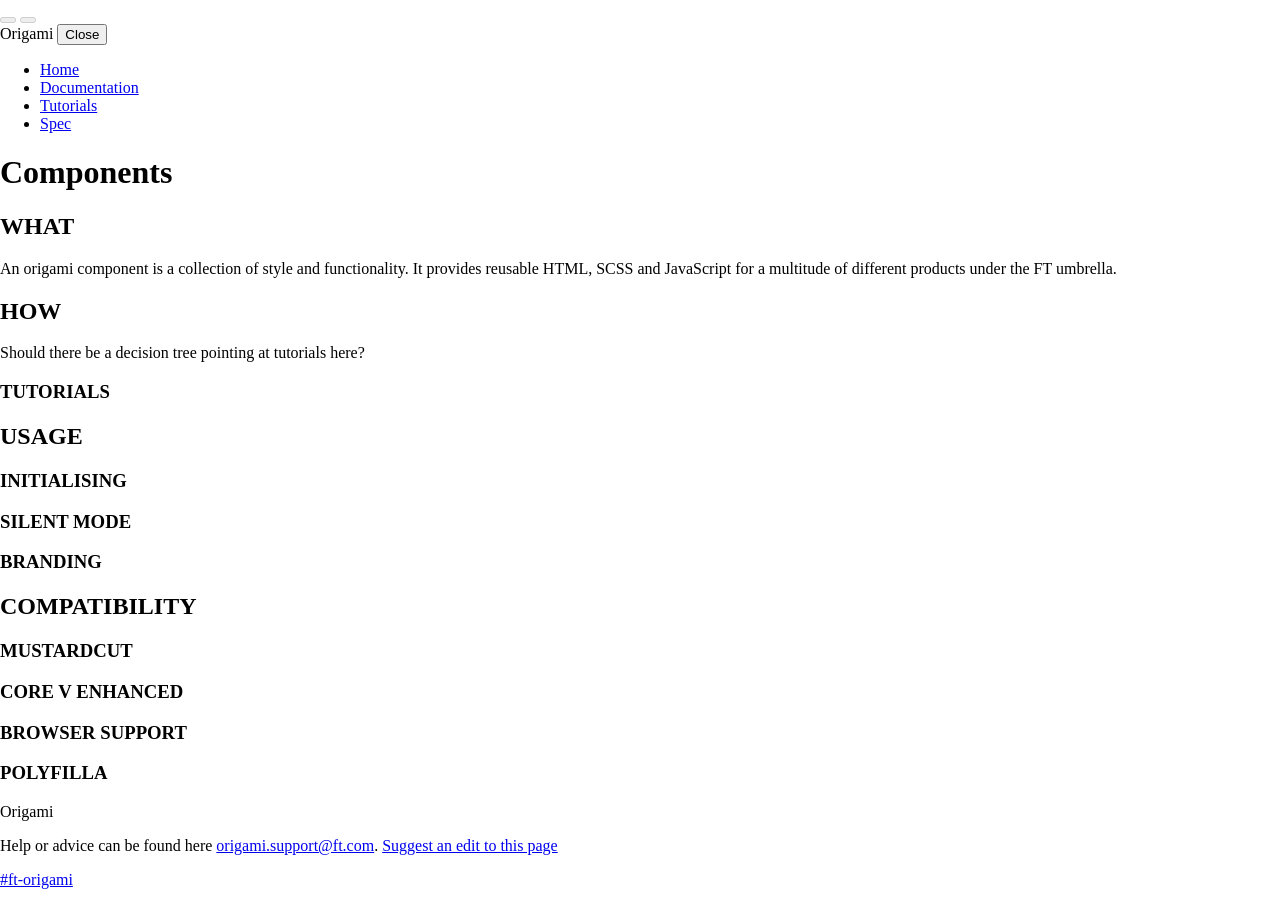
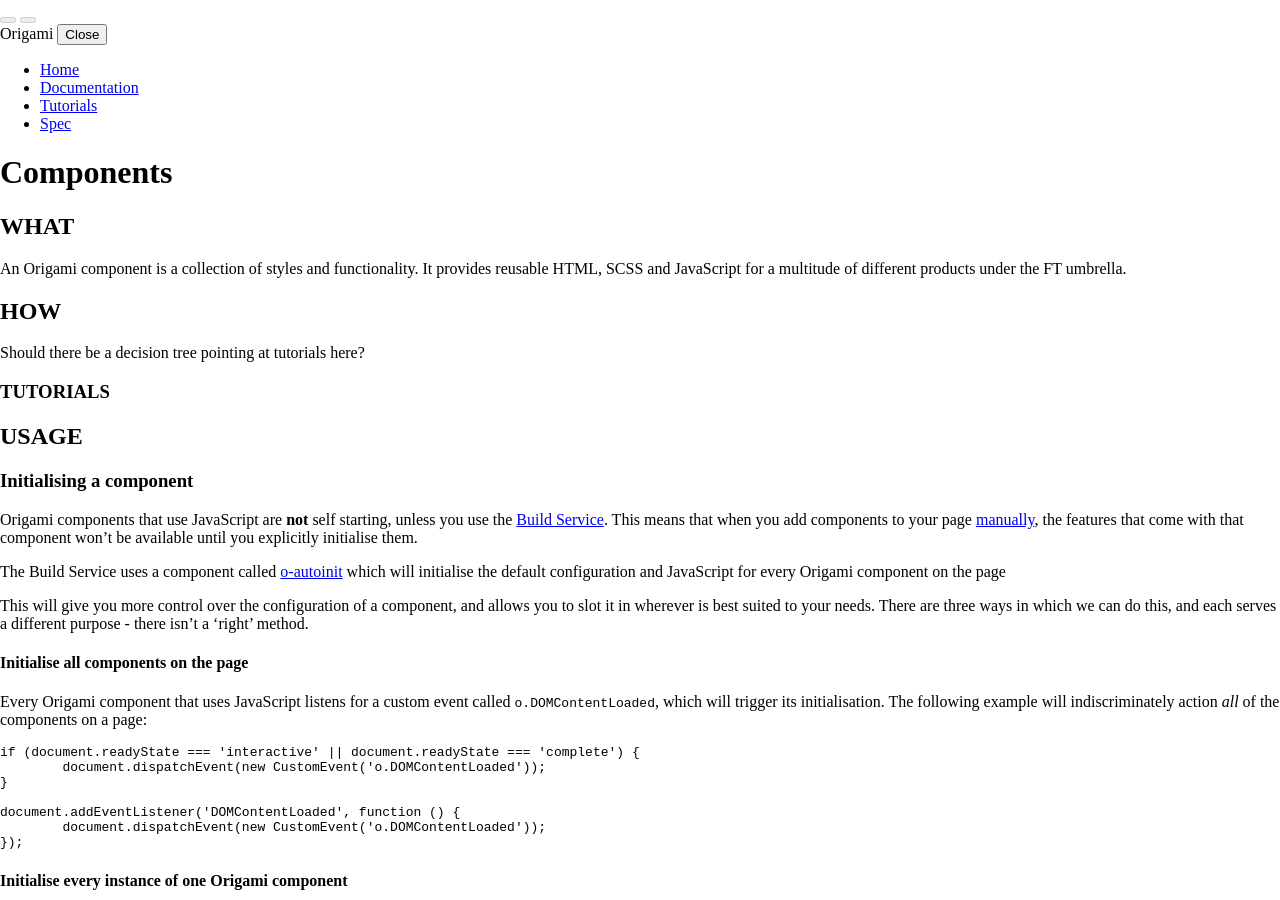
Before and after one commit to Financial-Times/origami-website, a Jekyll site: the page built from _documentation/components.md, in a window 1280 px wide and 900 px high, scrolled down 334 px. Built offline with Jekyll 4.4.1, drawn with Linux system fonts in a browser that asks for light colours; a style sheet for code colours, icons or effects is not loaded; some of the changed text lies outside the part shown.

Commit message:
add initialisation

```diff
--- a/_documentation/components.md
+++ b/_documentation/components.md
@@ -5,7 +5,7 @@ title: Components
 # {{page.title}}
 
 ## WHAT
-An origami component is a collection of style and functionality. It provides reusable HTML, SCSS and JavaScript for a multitude of different products under the FT umbrella.
+An Origami component is a collection of styles and functionality. It provides reusable HTML, SCSS and JavaScript for a multitude of different products under the FT umbrella.
 
 ## HOW
 
@@ -14,9 +14,59 @@ Should there be a decision tree pointing at tutorials here?
 
 
 ## USAGE
-### INITIALISING
+
+### Initialising a component
+
+Origami components that use JavaScript are **not** self starting, unless you use the [Build Service](/TODO). This means that when you add components to your page [manually](/TODO), the features that come with that component won't be available until you explicitly initialise them.
+
+<aside>The Build Service uses a component called <a href="/TODO">o-autoinit</a> which will initialise the default configuration and JavaScript for every Origami component on the page</aside>
+
+This will give you more control over the configuration of a component, and allows you to slot it in wherever is best suited to your needs. There are three ways in which we can do this, and each serves a different purpose - there isn't a 'right' method.
+
+#### Initialise all components on the page
+
+Every Origami component that uses JavaScript listens for a custom event called `o.DOMContentLoaded`, which will trigger its initialisation.
+The following example will indiscriminately action _all_ of the components on a page:
+
+<pre class="o-layout__main__full-span"><code class="o-syntax-highlight--javascript">if (document.readyState === 'interactive' || document.readyState === 'complete') {
+	document.dispatchEvent(new CustomEvent('o.DOMContentLoaded'));
+}
+
+document.addEventListener('DOMContentLoaded', function () {
+	document.dispatchEvent(new CustomEvent('o.DOMContentLoaded'));
+});</code></pre>
+
+#### Initialise every instance of one Origami component
+
+If your page has multiple instances of a single Origami component on your page such as multiple [informative messages](https://registry.origami.ft.com/components/o-message@2.3.5#demo-alert-neutral), for example, you can initialise them all in one go by using the built in `init()` function, which every JavsScript-supporting component has:
+
+<pre class="o-layout__main__full-span"><code class="o-syntax-highlight--javascript">// Require the component, assign it to a variable
+const oMessage = require('o-message');
+
+// Initialise all the oMessages
+oMessage.init();
+}</code></pre>
+
+#### Initialise each Origami component individually
+
+You'll have most control over components in this scenario, because you can tell the component to initialise with specific configuration, at a particular time or in a significant sequence.
+
+<pre class="o-layout__main__full-span"><code class="o-syntax-highlight--javascript">// Require the module, assign it to a variable
+const oMessage = require('o-message');
+
+// Initialise an o-message for the passed in DOM element
+// This will initialise exactly 1 o-message, even if the DOM element has more than 1 o-message in it.
+new oMessage(HTMLElement);
+
+// == or ==
+
+// This will initialise an o-message for every o-message found within the supplied DOM element
+oMessage.init(HTMLElement);</code></pre>
+
+
 ### SILENT MODE
 ### BRANDING
+### VERSIONING
 
 ## COMPATIBILITY
 ### MUSTARDCUT
```
